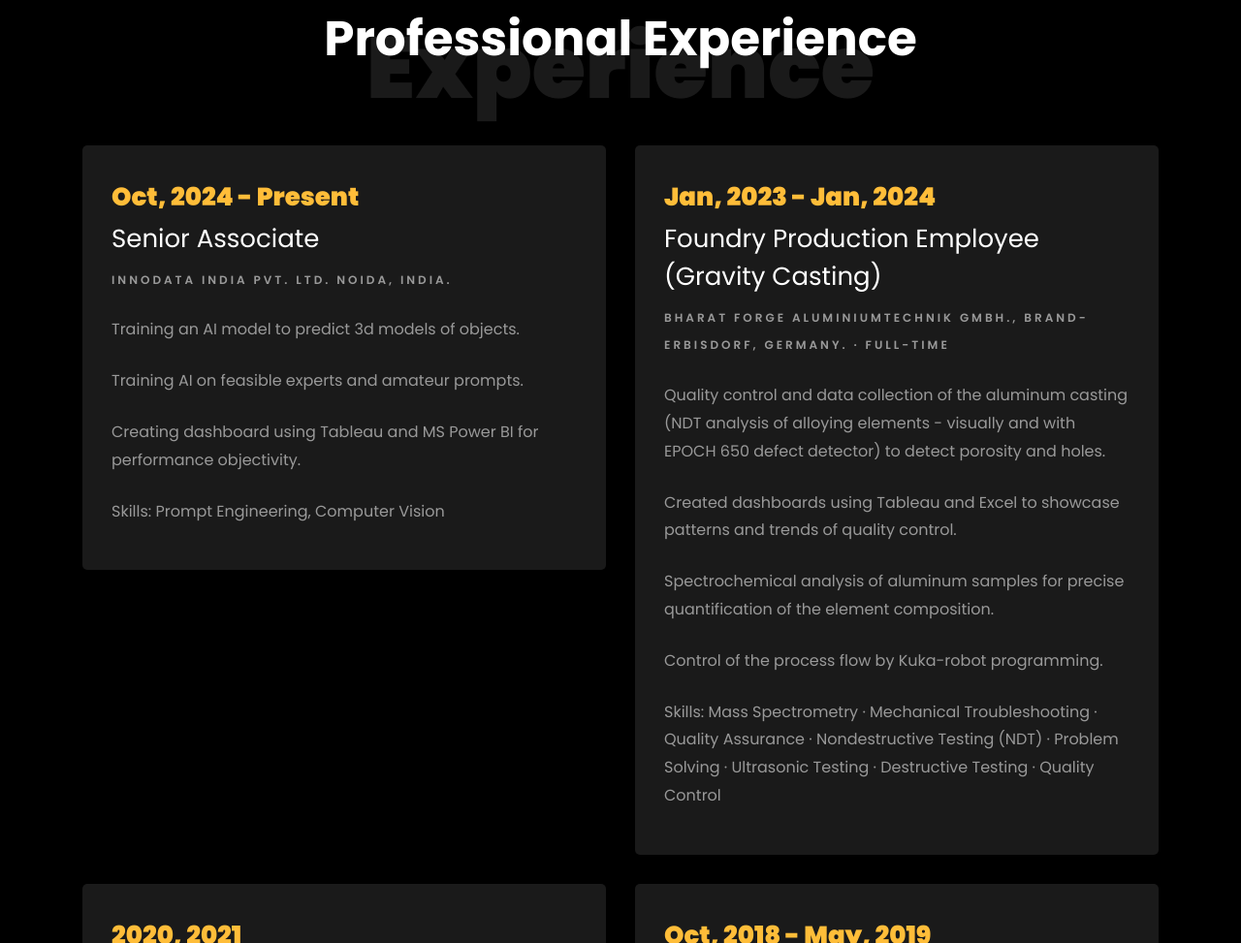
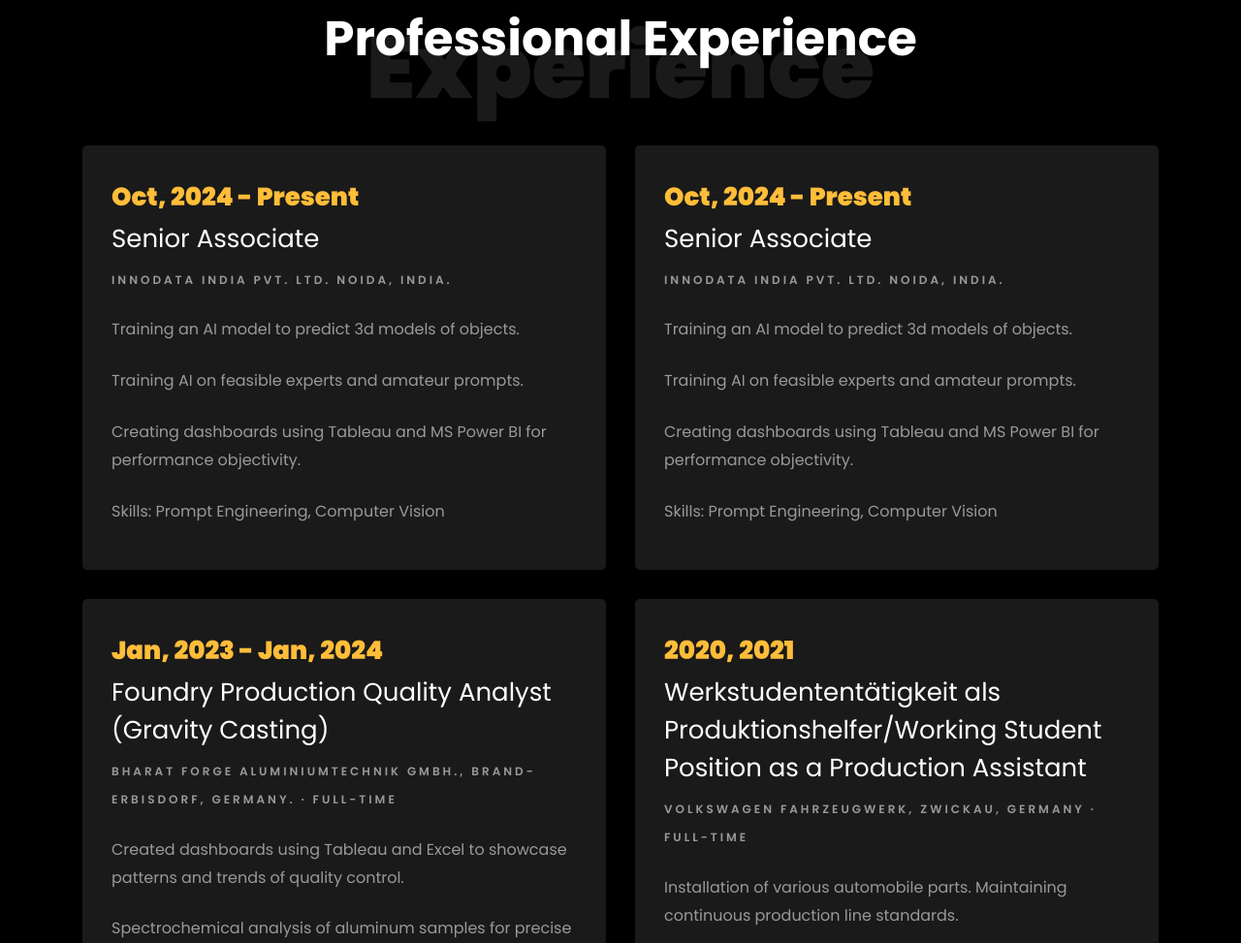
Before and after one commit to tiwabhishek/tiwabhishek.github.io, a plain HTML site: page index.html in a window 1280 px wide. Shown: the part 1531-2504 px from the top of the page at 97% size. Drawn offline with Linux system fonts and the light colour scheme; files whose address does not match are found by name.

Commit message:
Fix typos and improve wording in index.html

```diff
--- a/index.html
+++ b/index.html
@@ -148,16 +148,26 @@
     					<span class="position">Innodata India Pvt. Ltd. Noida, India.</span>
     					<p class="mt-4">Training an AI model to predict 3d models of objects.</p>
 					<p class="mt-4">Training AI on feasible experts and amateur prompts.</p>
-					<p class="mt-4">Creating dashboard using Tableau and MS Power BI for performance objectivity.</p>
+					<p class="mt-4">Creating dashboards using Tableau and MS Power BI for performance objectivity.</p>
+					<p class="mt-4">Skills: Prompt Engineering, Computer Vision</p>
+    				</div>
+    			</div>
+			<div class="col-md-6">
+    				<div class="resume-wrap ftco-animate">
+    					<span class="date">Oct, 2024 - Present</span>
+    					<h2> Senior Associate</h2>
+    					<span class="position">Innodata India Pvt. Ltd. Noida, India.</span>
+    					<p class="mt-4">Training an AI model to predict 3d models of objects.</p>
+					<p class="mt-4">Training AI on feasible experts and amateur prompts.</p>
+					<p class="mt-4">Creating dashboards using Tableau and MS Power BI for performance objectivity.</p>
 					<p class="mt-4">Skills: Prompt Engineering, Computer Vision</p>
     				</div>
     			</div>
     			<div class="col-md-6">
     				<div class="resume-wrap ftco-animate">
     					<span class="date">Jan, 2023 - Jan, 2024</span>
-    					<h2>Foundry Production Employee (Gravity Casting)</h2>
+    					<h2>Foundry Production Quality Analyst (Gravity Casting) </h2>
     					<span class="position">Bharat Forge Aluminiumtechnik Gmbh., Brand-Erbisdorf, Germany. · Full-time</span>
-    					<p class="mt-4">Quality control and data collection of the aluminum casting (NDT analysis of alloying elements - visually and with EPOCH 650 defect detector) to detect porosity and holes.</p>
 					<p class="mt-4">Created dashboards using Tableau and Excel to showcase patterns and trends of quality control.</p>
 					<p class="mt-4">Spectrochemical analysis of aluminum samples for precise quantification of the element composition.</p>
 					<p class="mt-4">Control of the process flow by Kuka-robot programming.</p>
```
